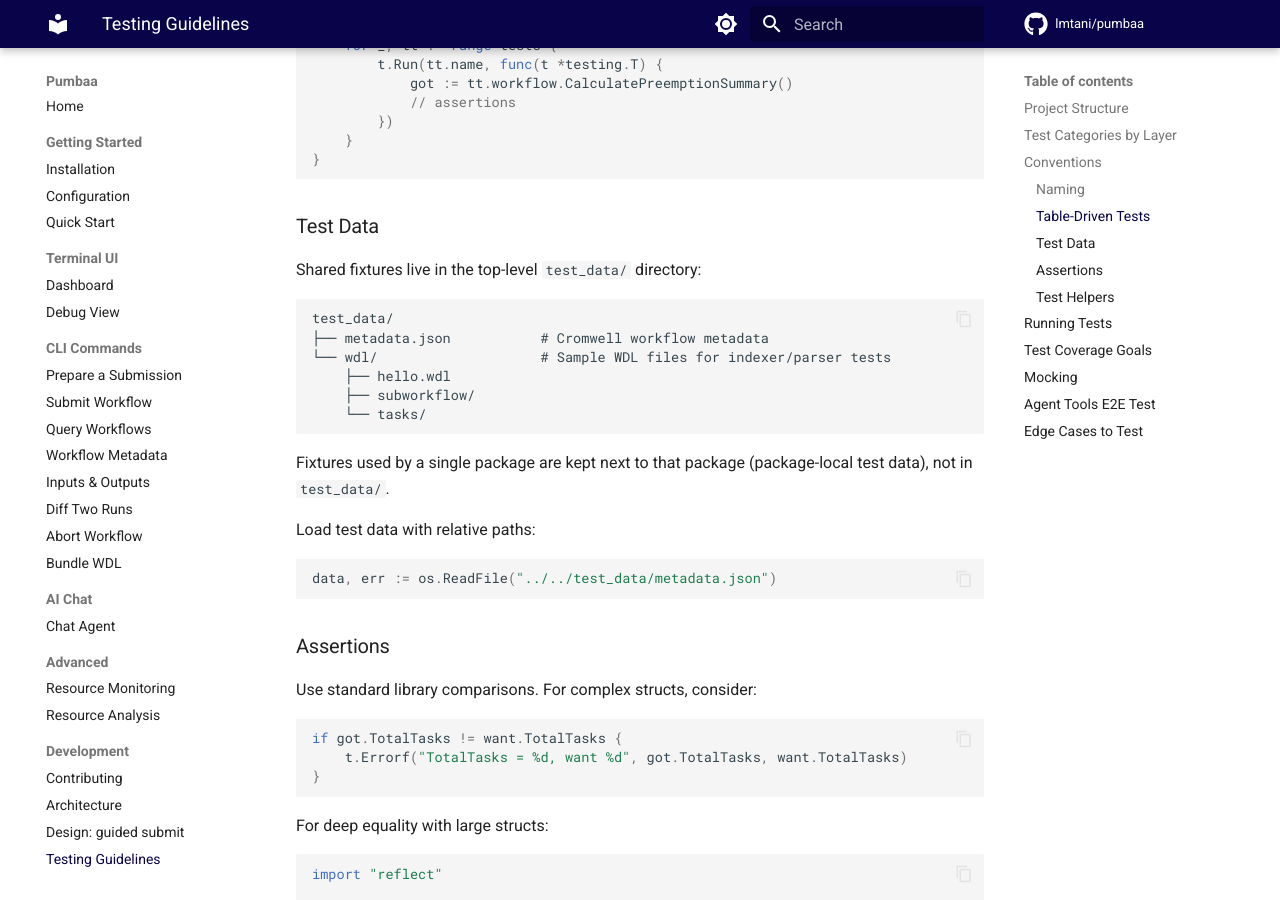
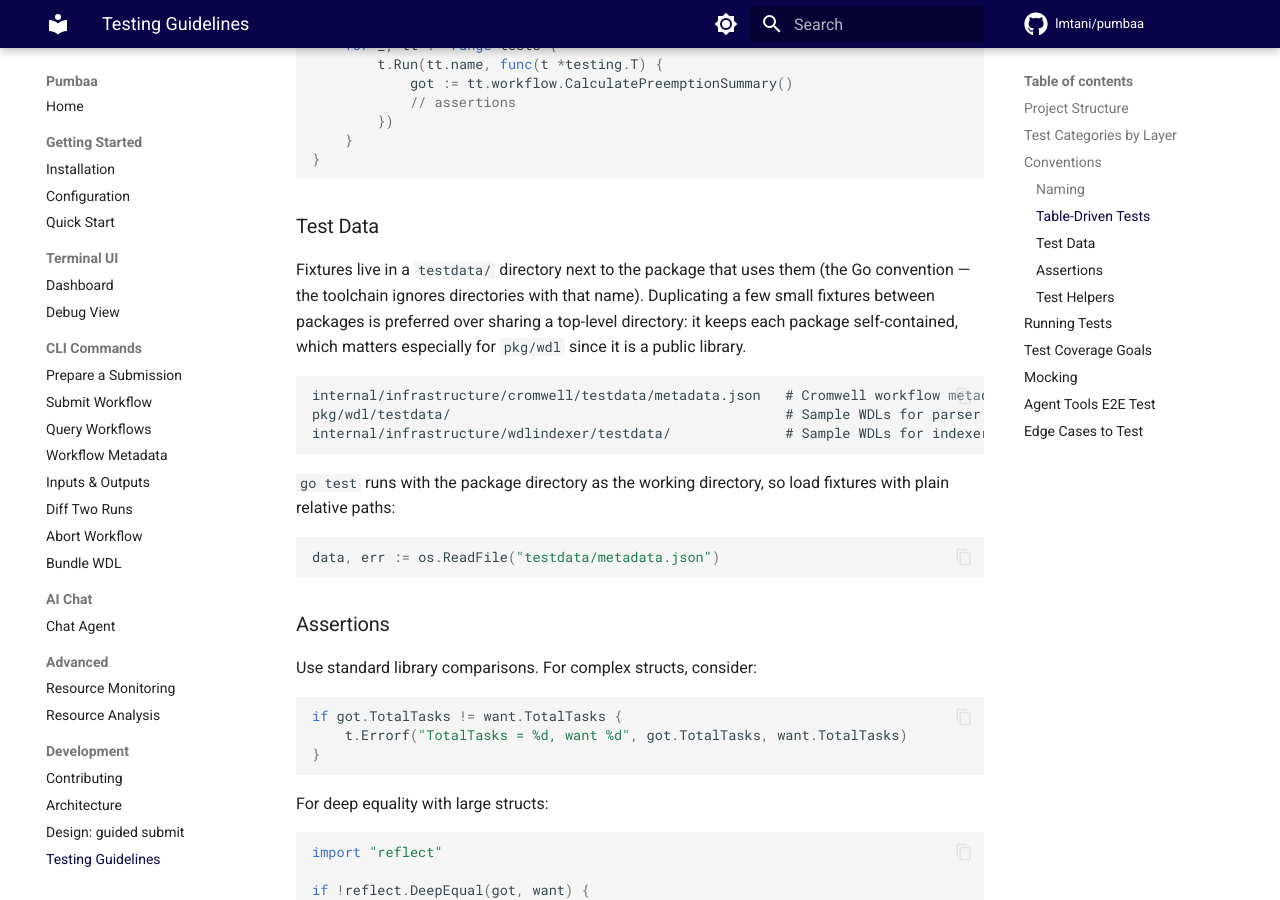
Before and after one commit to lmtani/pumbaa, an MkDocs documentation site: the page built from docs/testing-guidelines.md, in a window 1280 px wide and 900 px high, scrolled down 1665 px. Built offline with MkDocs 1.6.1 and Material for MkDocs 9.7.7, drawn with Linux system fonts in a browser that asks for light colours; comment, search, counter and statistics services are not loaded.

Commit message:
refactor(tests): move shared test_data into package-local testdata dirs
The top-level test_data/ directory was shared by only three packages.
Moving fixtures next to their consumers follows the Go testdata
convention, makes pkg/wdl self-contained as a public library, and
removes the runtime.Caller project-root lookup in the indexer tests.
The four small WDL fixtures are duplicated between pkg/wdl and
wdlindexer on purpose to keep both packages independent.

````diff
--- a/docs/testing-guidelines.md
+++ b/docs/testing-guidelines.md
@@ -76,23 +76,23 @@ func TestCalculatePreemptionSummary(t *testing.T) {
 
 ### Test Data
 
-Shared fixtures live in the top-level `test_data/` directory:
+Fixtures live in a `testdata/` directory next to the package that uses them
+(the Go convention — the toolchain ignores directories with that name).
+Duplicating a few small fixtures between packages is preferred over sharing
+a top-level directory: it keeps each package self-contained, which matters
+especially for `pkg/wdl` since it is a public library.
 
 ```
-test_data/
-├── metadata.json           # Cromwell workflow metadata
-└── wdl/                    # Sample WDL files for indexer/parser tests
-    ├── hello.wdl
-    ├── subworkflow/
-    └── tasks/
+internal/infrastructure/cromwell/testdata/metadata.json   # Cromwell workflow metadata
+pkg/wdl/testdata/                                         # Sample WDLs for parser tests
+internal/infrastructure/wdlindexer/testdata/              # Sample WDLs for indexer tests
 ```
 
-Fixtures used by a single package are kept next to that package (package-local test data), not in `test_data/`.
-
-Load test data with relative paths:
+`go test` runs with the package directory as the working directory, so load
+fixtures with plain relative paths:
 
 ```go
-data, err := os.ReadFile("../../test_data/metadata.json")
+data, err := os.ReadFile("testdata/metadata.json")
 ```
 
 ### Assertions
````
Also changed, not shown: 17 other files.
